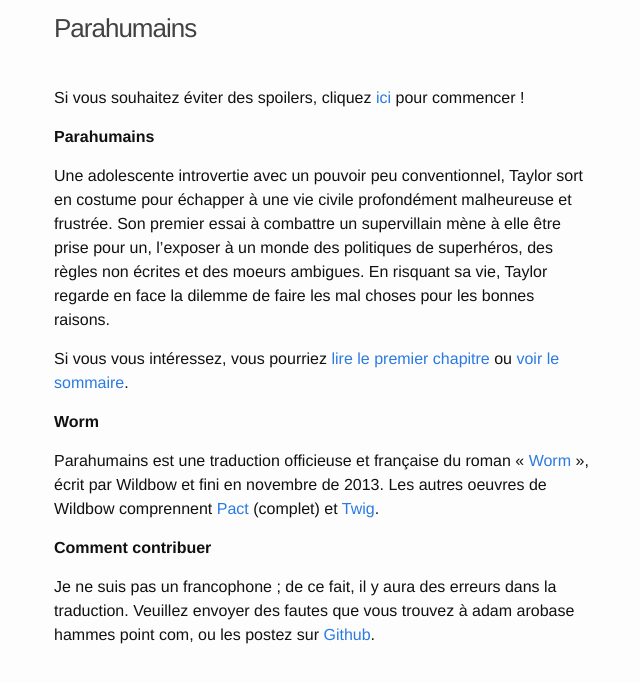
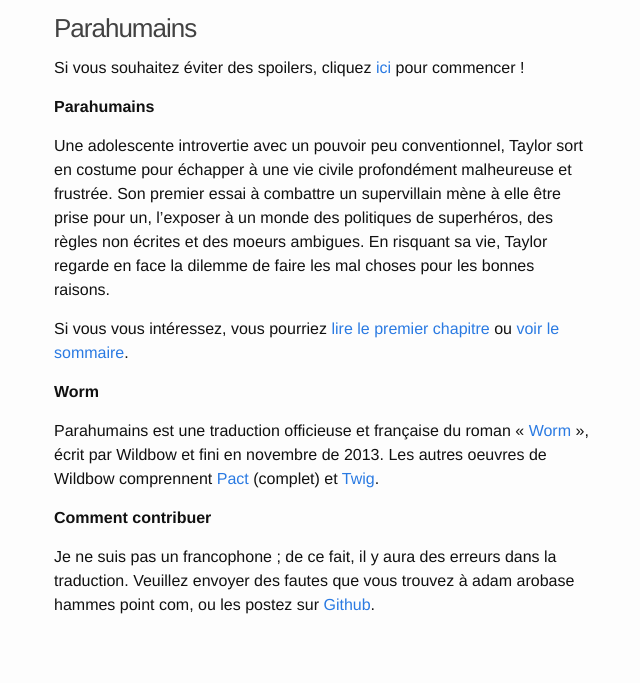
Before and after one commit to parahumains/parahumains.github.io, a Jekyll site: the page built from index.md, in a window 1280 px wide. Shown: the top 683 px of the page, without its empty margins (316-956 px from the left). Built offline with Jekyll 4.4.1, drawn with Linux system fonts in a browser that asks for light colours.

Commit message:
Remove content top padding
There was too much whitespace between the page title and the
homepage link

```diff
--- a/_sass/_layout.scss
+++ b/_sass/_layout.scss
@@ -26,7 +26,7 @@
  * Page content
  */
 .page-content {
-    padding: $spacing-unit 0;
+    padding-bottom: $spacing-unit;
 }
 
 .page-heading {
```
